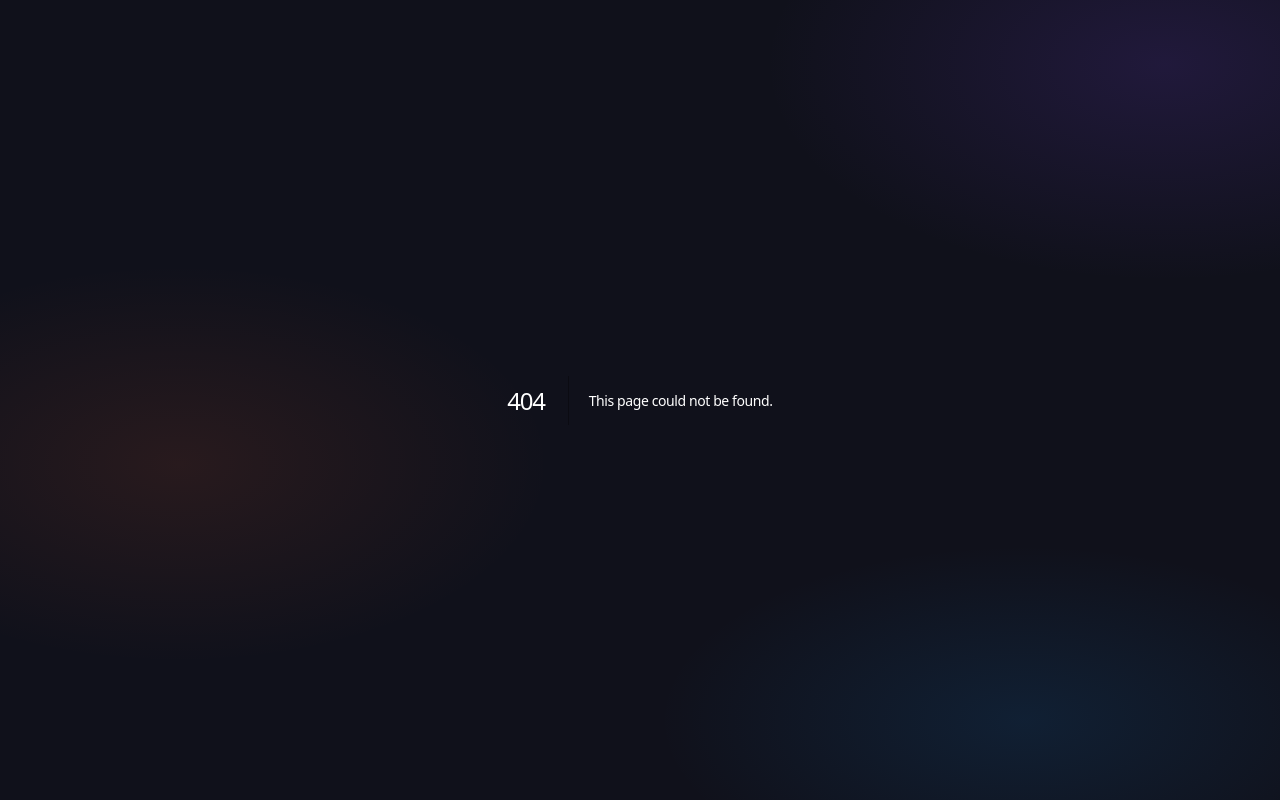
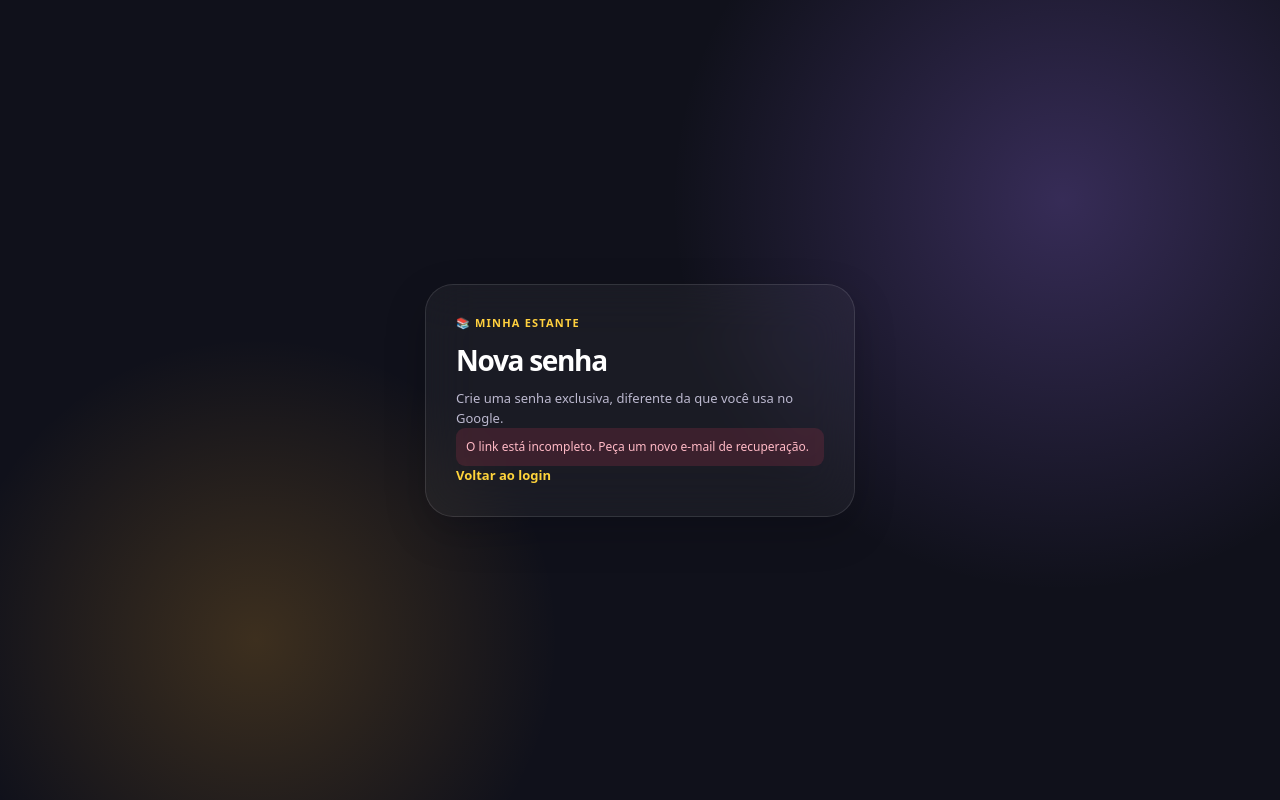
Before and after one commit to isabelmr1107/leituras-app, a Next.js app: page /redefinir-senha in a window 1280 px wide. Before the commit this address had no page. Built offline with nearby package versions, Linux system fonts and the light colour scheme.

Commit message:
security: implement one-time email password recovery (app/redefinir-senha/page.tsx)

```diff
--- /dev/null
+++ b/app/redefinir-senha/page.tsx
@@ -0,0 +1,23 @@
+"use client";
+import {Suspense,useState} from "react";
+import {useSearchParams} from "next/navigation";
+import Link from "next/link";
+function ResetForm(){
+ const params=useSearchParams();const token=params.get("token")||"";
+ const [password,setPassword]=useState("");const [confirm,setConfirm]=useState("");
+ const [busy,setBusy]=useState(false);const [message,setMessage]=useState("");const [error,setError]=useState("");
+ async function submit(event:React.FormEvent){
+  event.preventDefault();setMessage("");setError("");
+  if(password!==confirm){setError("As senhas não coincidem.");return;}
+  if(password.length<12){setError("Use pelo menos 12 caracteres.");return;}
+  setBusy(true);
+  try{
+   const response=await fetch("/api/password/reset",{method:"POST",headers:{"Content-Type":"application/json"},body:JSON.stringify({token,password})});
+   const data=await response.json();if(!response.ok)throw new Error(data.error||"Link inválido.");
+   setPassword("");setConfirm("");setMessage(data.message);
+  }catch(e){setError(e instanceof Error?e.message:"Não foi possível atualizar.");}
+  finally{setBusy(false);}
+ }
+ return <main className="auth-page"><form className="auth-card" onSubmit={submit}><p className="eyebrow">📚 MINHA ESTANTE</p><h1>Nova senha</h1><p className="auth-muted">Crie uma senha exclusiva, diferente da que você usa no Google.</p>{!token?<p className="error">O link está incompleto. Peça um novo e-mail de recuperação.</p>:<><label>Nova senha (mínimo 12 caracteres)<input type="password" autoComplete="new-password" minLength={12} maxLength={128} required value={password} onChange={e=>setPassword(e.target.value)}/></label><label>Repita a nova senha<input type="password" autoComplete="new-password" minLength={12} maxLength={128} required value={confirm} onChange={e=>setConfirm(e.target.value)}/></label><button className="primary full" disabled={busy||!!message}>{busy?"Salvando…":"Redefinir senha"}</button></>}{error&&<p role="alert" className="error">{error}</p>}{message&&<p role="status" className="auth-muted">{message}</p>}<p className="auth-muted"><Link href="/login">Voltar ao login</Link></p></form></main>;
+}
+export default function ResetPasswordPage(){return <Suspense fallback={<p>Carregando…</p>}><ResetForm/></Suspense>}
```
